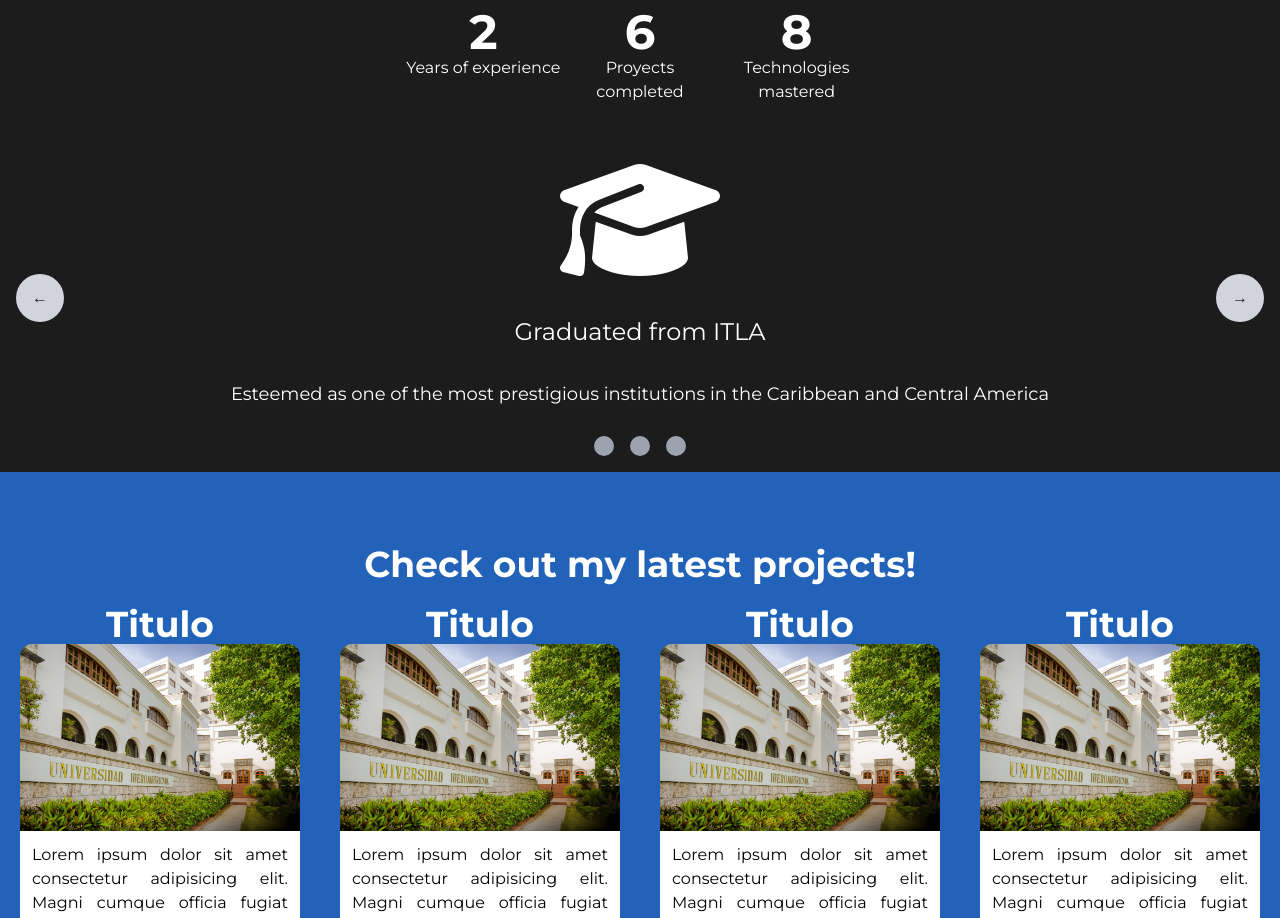
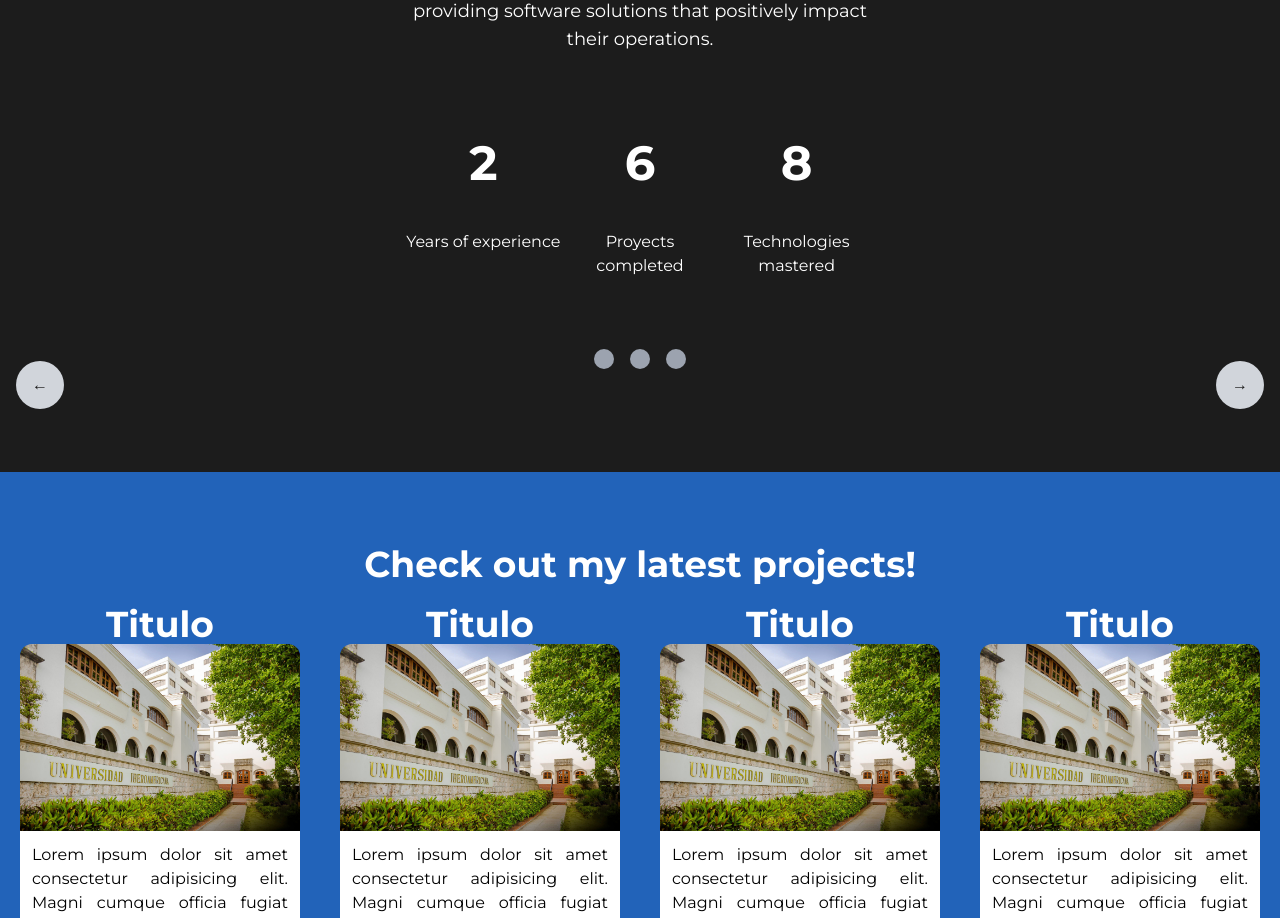
Before and after one commit to nasserissat/web-portafolio, an Angular app: page /home in a window 1280 px wide. Shown: the part 1200-2118 px from the top of the page. Built offline with nearby package versions, Linux system fonts and the light colour scheme.

Commit message:
carousel content parametizable

```diff
--- a/src/app/components/carousel.component.ts
+++ b/src/app/components/carousel.component.ts
@@ -1,5 +1,4 @@
-import { Component, Input } from '@angular/core';
-import { Slider } from '../models/models';
+import { Component, Input } from "@angular/core";
 
 @Component({
   selector: 'app-carousel',
@@ -7,11 +6,7 @@ import { Slider } from '../models/models';
     <div class="relative" *ngIf="slides">
       <div class="flex overflow-hidden">
         <div class="flex transition-transform ease-in-out duration-300" [style.transform]="'translateX(-' + currentSlideIndex * 100 + '%)'">
-            <div class="flex-none w-full text-center" *ngFor="let slide of slides">
-                <i class="{{slide.icon}} text-white text-7xl xl:text-9xl max-h-44 pt-8"></i>
-                  <div class="text-2xl py-8">{{ slide.title }}</div>
-                  <div class="md:text-lg px-3 mb-16">{{ slide.description }}</div>
-            </div>
+          <ng-content></ng-content>
         </div>
       </div>
       <div class="absolute inset-0 hidden md:flex items-center justify-between px-4">
@@ -23,7 +18,10 @@ import { Slider } from '../models/models';
         </button>
       </div>
       <div class="absolute bottom-0 left-0 right-0 flex justify-center p-4 z-20">
-          <button (click)="goToSlide(i)" *ngFor="let slide of slides; let i = index" class="h-2 w-2 rounded-full bg-gray-400 mx-2 p-2.5" [class.bg-blue-500]="i === currentSlideIndex">
+        <button *ngFor="let slide of slides; let i = index"
+                (click)="goToSlide(i)"
+                class="h-2 w-2 rounded-full bg-gray-400 mx-2 p-2.5"
+                [class.bg-blue-500]="i === currentSlideIndex">
         </button>
       </div>
     </div>
@@ -31,7 +29,7 @@ import { Slider } from '../models/models';
   styles: []
 })
 export class CarouselComponent {
-    @Input() slides: Slider[] | undefined;
+  @Input() slides: any[] | undefined;
   currentSlideIndex = 0;
 
   goToSlide(slideIndex: number) {
```
Lines whose indentation alone changed are shown as unchanged.
